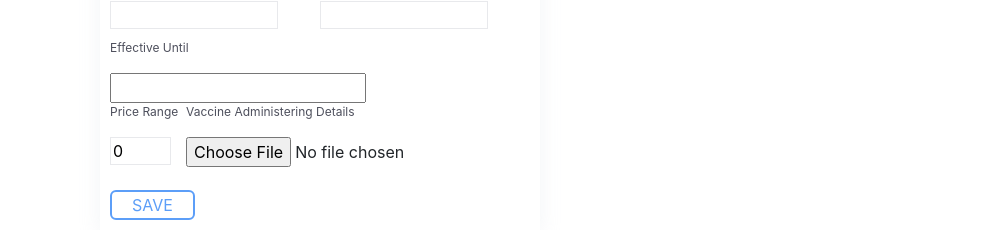
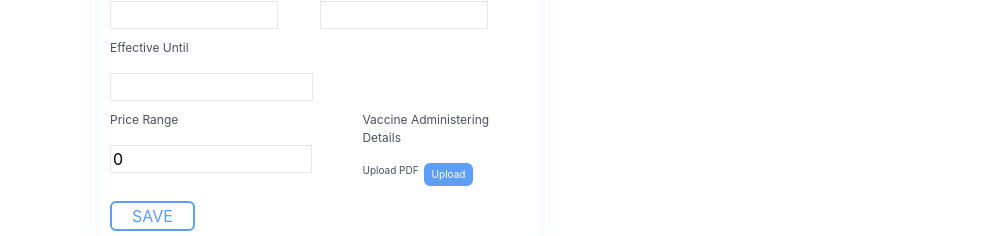
Before and after one commit to egovernments/DIVOC, a React (Create React App) app in the folder portal/: page /admin in a window 1280 px wide. Shown: the part 861-1097 px from the top of the page, without its empty margins (0-993 px from the left). Built offline with nearby package versions, Linux system fonts and the light colour scheme.

Commit message:
Styled Save button to register new medince

```diff
--- a/portal/src/components/RegistrationForm/RegistrationForm.js
+++ b/portal/src/components/RegistrationForm/RegistrationForm.js
@@ -1,5 +1,5 @@
 import React, { useState } from "react";
-import axios from 'axios';
+import axios from "axios";
 import styles from "./RegistrationForm.module.css";
 import DatePicker from "react-datepicker";
 import "react-datepicker/dist/react-datepicker.css";
@@ -20,13 +20,14 @@ function RegistrationForm() {
     });
 
     const handleSubmit = (event) => {
-        console.log("form data", formData);
         const config = {
-            headers: { "Authorization": "Bearer abcd", "Content-Type": "application/json"}
+            headers: { "Authorization": "Bearer abcd", "Content-Type": "application/json" }
         };
-        axios.post("/divoc/admin/api/v1/medicine", formData ,config).then(res => {
-              console.log(res)
-          })
+        axios
+            .post("/divoc/admin/api/v1/medicine", formData, config)
+            .then((res) => {
+                console.log(res);
+            });
     };
     const handleFormInputChange = (e) => {
         let value = e.target.value;
@@ -95,7 +96,7 @@ function RegistrationForm() {
                                     ...formData,
                                     schedule: {
                                         ...formData.schedule,
-                                        repeatTimes: parseInt(evt.target.value)
+                                        repeatTimes: parseInt(evt.target.value),
                                     },
                                 })
                             }
@@ -112,7 +113,7 @@ function RegistrationForm() {
                                     ...formData,
                                     schedule: {
                                         ...formData.schedule,
-                                        repeatInterval: parseInt(evt.target.value)
+                                        repeatInterval: parseInt(evt.target.value),
                                     },
                                 })
                             }
@@ -124,6 +125,7 @@ function RegistrationForm() {
                 <div>
                     <p className={styles["title"]}>Effective Until</p>
                     <DatePicker
+                        className={styles["input"]}
                         selected={formData.effectiveUntil}
                         onChange={(date) =>
                             setFormInput({ ...formData, effectiveUntil: date })
@@ -149,19 +151,36 @@ function RegistrationForm() {
                         <div className={styles["box"]}>
                             <input
                                 type="file"
-                                id="actual-btn"
-                                onChange={(evt) =>
+                                accept=".pdf"
+                                id="file"
+                                onChange={(evt) => {
                                     setFormInput({
                                         ...formData,
                                         file: evt.target.files[0],
-                                    })
-                                }
+                                    });
+                                }}
                                 required
                             />
+                            <label className={styles['upload-pdf']} htmlFor="file">
+                                {formData.file
+                                    ? formData.file.name
+                                    : " Upload PDF"}
+                            </label>
+                            <button
+                                type="button"
+                                onClick={handleSubmit}
+                                className={styles["upload-button"]}
+                            >
+                                Upload
+                            </button>
                         </div>
                     </div>
                 </div>
-                <button type="button" onClick={handleSubmit} className={styles["button"]}>
+                <button
+                    type="button"
+                    onClick={handleSubmit}
+                    className={styles["button"]}
+                >
                     SAVE
                 </button>
             </form>
--- a/portal/src/components/RegistrationForm/RegistrationForm.module.css
+++ b/portal/src/components/RegistrationForm/RegistrationForm.module.css
@@ -50,3 +50,14 @@
     border-radius: 4px;
     font-size: 12px;
 }
+
+
+input[type="file"]
+{
+  display: none;
+}
+
+.upload-pdf{
+    color: #4D4F5C;
+    font-size: 10px;
+}
```
Lines whose indentation alone changed are shown as unchanged.
